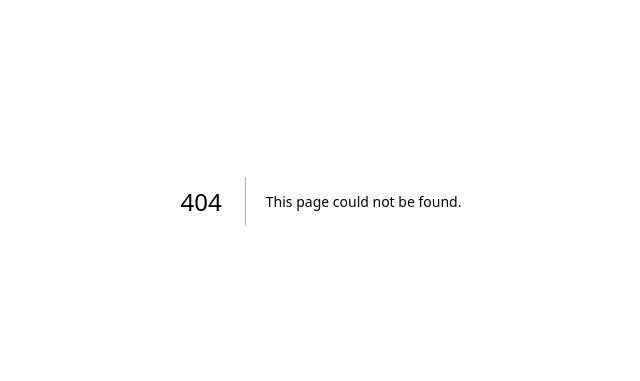
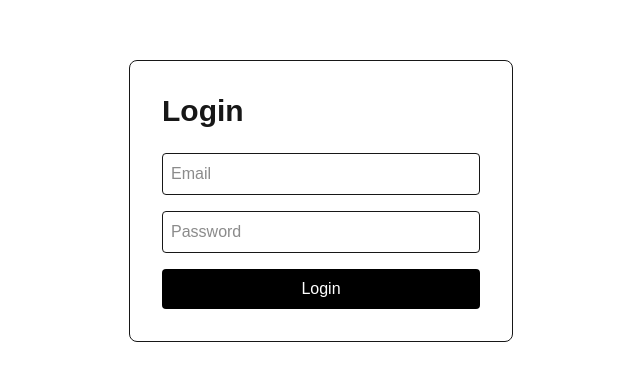
Before and after one commit to ankush-jamuar/ASSAMEDCHEM, a Next.js app: page /login in a window 1280 px wide. Before the commit this address had no page. Shown: the part 199-580 px from the top of the page, without its empty margins (319-959 px from the left). Built offline with nearby package versions, Linux system fonts and the light colour scheme.

Commit message:
implemented role based authentication and protected routes

```diff
--- /dev/null
+++ b/app/admin/AdminWrapper.tsx
@@ -0,0 +1,17 @@
+"use client";
+
+import ProtectedRoute
+from "../components/ProtectedRoute";
+
+export default function AdminWrapper({
+  children,
+}: {
+  children: React.ReactNode;
+}) {
+
+  return (
+    <ProtectedRoute role="admin">
+      {children}
+    </ProtectedRoute>
+  );
+}
--- /dev/null
+++ b/app/components/ProtectedRoute.tsx
@@ -0,0 +1,45 @@
+"use client";
+
+import {
+  useEffect,
+  useState
+} from "react";
+
+import {
+  useRouter
+} from "next/navigation";
+
+export default function ProtectedRoute({
+  children,
+  role,
+}: {
+  children: React.ReactNode;
+  role: string;
+}) {
+
+  const router =
+    useRouter();
+
+  const [allowed, setAllowed] =
+    useState(false);
+
+  useEffect(() => {
+
+    const userRole =
+      localStorage.getItem(
+        "role"
+      );
+
+    if (userRole === role) {
+      setAllowed(true);
+    } else {
+      router.push("/login");
+    }
+
+  }, [role, router]);
+
+  if (!allowed)
+    return <p>Loading...</p>;
+
+  return <>{children}</>;
+}
--- /dev/null
+++ b/app/login/page.tsx
@@ -0,0 +1,97 @@
+"use client";
+
+import { useState } from "react";
+import { useRouter } from "next/navigation";
+
+export default function LoginPage() {
+  const router = useRouter();
+
+  const [email, setEmail] = useState("");
+  const [password, setPassword] =
+    useState("");
+
+  function handleLogin() {
+
+    if (
+      email === "admin@aasamedchem.com" &&
+      password === "admin123"
+    ) {
+
+      localStorage.setItem(
+        "role",
+        "admin"
+      );
+
+      router.push("/admin");
+
+      return;
+    }
+
+    if (
+      email === "seller@aasamedchem.com" &&
+      password === "seller123"
+    ) {
+
+      localStorage.setItem(
+        "role",
+        "seller"
+      );
+
+      router.push("/products");
+
+      return;
+    }
+
+    alert("Invalid Credentials");
+  }
+
+  return (
+    <main className="min-h-screen flex items-center justify-center">
+
+      <div className="border p-8 rounded-lg w-96">
+
+        <h1 className="text-3xl font-bold mb-6">
+          Login
+        </h1>
+
+        <input
+          type="email"
+          placeholder="Email"
+          className="border p-2 rounded w-full mb-4"
+          value={email}
+          onChange={(e) =>
+            setEmail(e.target.value)
+          }
+        />
+
+        <input
+          type="password"
+          placeholder="Password"
+          className="border p-2 rounded w-full mb-4"
+          value={password}
+          onChange={(e) =>
+            setPassword(
+              e.target.value
+            )
+          }
+        />
+
+        <button
+          onClick={handleLogin}
+          className="
+            bg-black
+            text-white
+            px-4
+            py-2
+            rounded
+            w-full
+          "
+        >
+          Login
+        </button>
+
+      </div>
+
+    </main>
+  );
+}
--- a/app/page.tsx
+++ b/app/page.tsx
@@ -1,49 +1,30 @@
-import { prisma } from "../lib/prisma";
 import Link from "next/link";
 
-export default async function Home() {
-  const products = await prisma.product.findMany();
+export default function Home() {
+  return (
+    <main className="min-h-screen flex flex-col justify-center items-center">
 
-  return (
-    <main className="min-h-screen p-8">
-      <h1 className="text-4xl font-bold mb-8">
-        Product Catalog
+      <h1 className="text-5xl font-bold mb-4">
+        AasaMedChem Inventory System
       </h1>
 
-      <div className="grid md:grid-cols-3 gap-6">
-        {products.map((product) => (
-          <Link
-            key={product.id}
-            href={`/product/${product.id}`}
-          >
-            <div className="border rounded-lg p-5 shadow hover:shadow-lg cursor-pointer">
-              <h2 className="text-xl font-semibold">
-                {product.name}
-              </h2>
+      <p className="text-gray-600 mb-8">
+        Inventory, Quotations and Order Management
+      </p>
 
-              <p className="text-gray-500">
-                {product.description}
-              </p>
+      <Link
+        href="/login"
+        className="
+          bg-black
+          text-white
+          px-6
+          py-3
+          rounded
+        "
+      >
+        Get Started
+      </Link>
 
-              <p className="mt-3">
-                SKU: {product.sku}
-              </p>
-
-              <p>
-                Inventory:{" "}
-                {product.inventory.toString()}{" "}
-                {product.baseUnit}
-              </p>
-
-              <p className="font-bold mt-2">
-                ₹{product.pricePerBaseUnit.toString()}
-                {" / "}
-                {product.baseUnit}
-              </p>
-            </div>
-          </Link>
-        ))}
-      </div>
     </main>
   );
 }
--- /dev/null
+++ b/app/products/page.tsx
@@ -0,0 +1,49 @@
+import { prisma } from "../../lib/prisma";
+import Link from "next/link";
+
+export default async function Home() {
+  const products = await prisma.product.findMany();
+
+  return (
+    <main className="min-h-screen p-8">
+      <h1 className="text-4xl font-bold mb-8">
+        Product Catalog
+      </h1>
+
+      <div className="grid md:grid-cols-3 gap-6">
+        {products.map((product) => (
+          <Link
+            key={product.id}
+            href={`/product/${product.id}`}
+          >
+            <div className="border rounded-lg p-5 shadow hover:shadow-lg cursor-pointer">
+              <h2 className="text-xl font-semibold">
+                {product.name}
+              </h2>
+
+              <p className="text-gray-500">
+                {product.description}
+              </p>
+
+              <p className="mt-3">
+                SKU: {product.sku}
+              </p>
+
+              <p>
+                Inventory:{" "}
+                {product.inventory.toString()}{" "}
+                {product.baseUnit}
+              </p>
+
+              <p className="font-bold mt-2">
+                ₹{product.pricePerBaseUnit.toString()}
+                {" / "}
+                {product.baseUnit}
+              </p>
+            </div>
+          </Link>
+        ))}
+      </div>
+    </main>
+  );
+}
```
